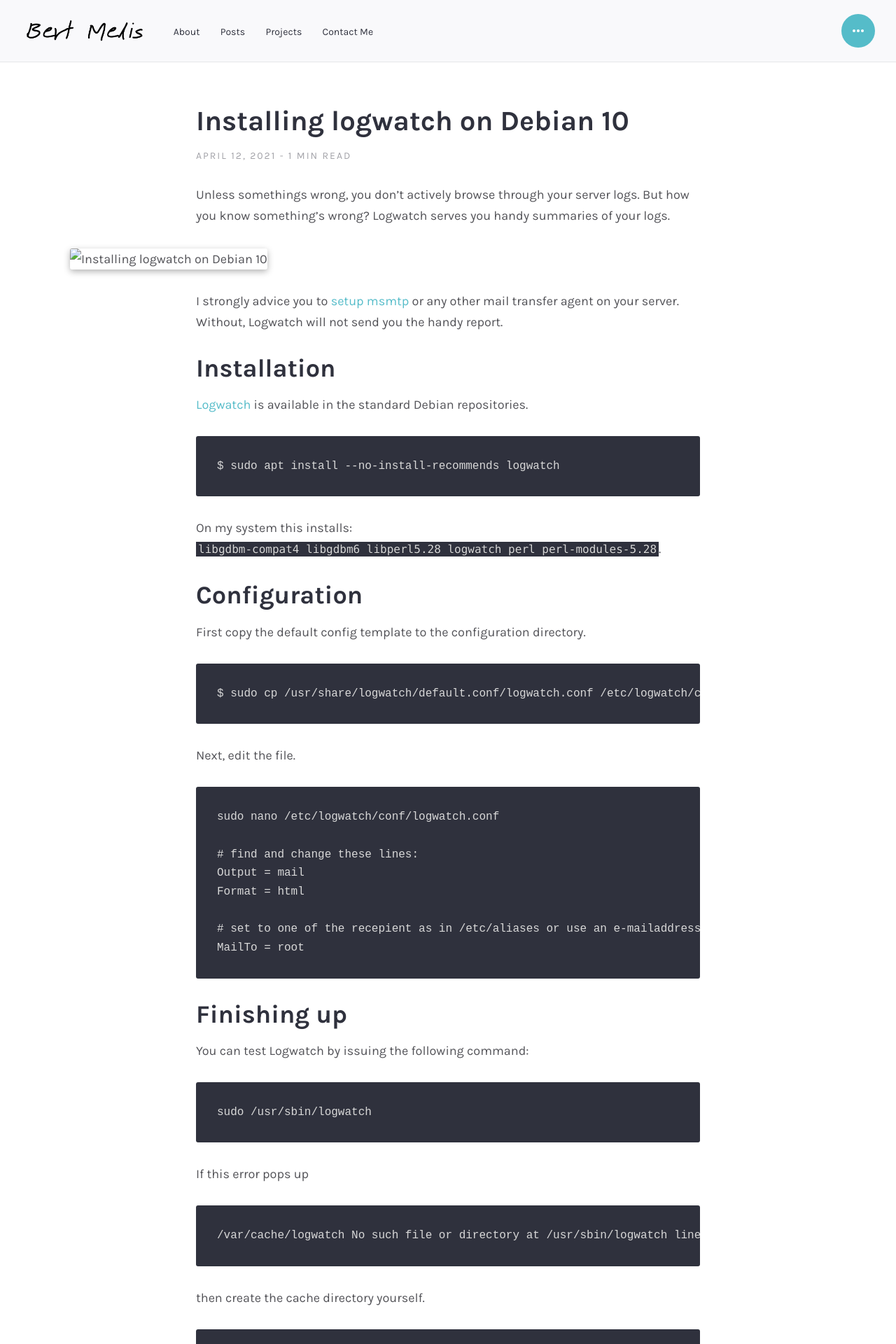
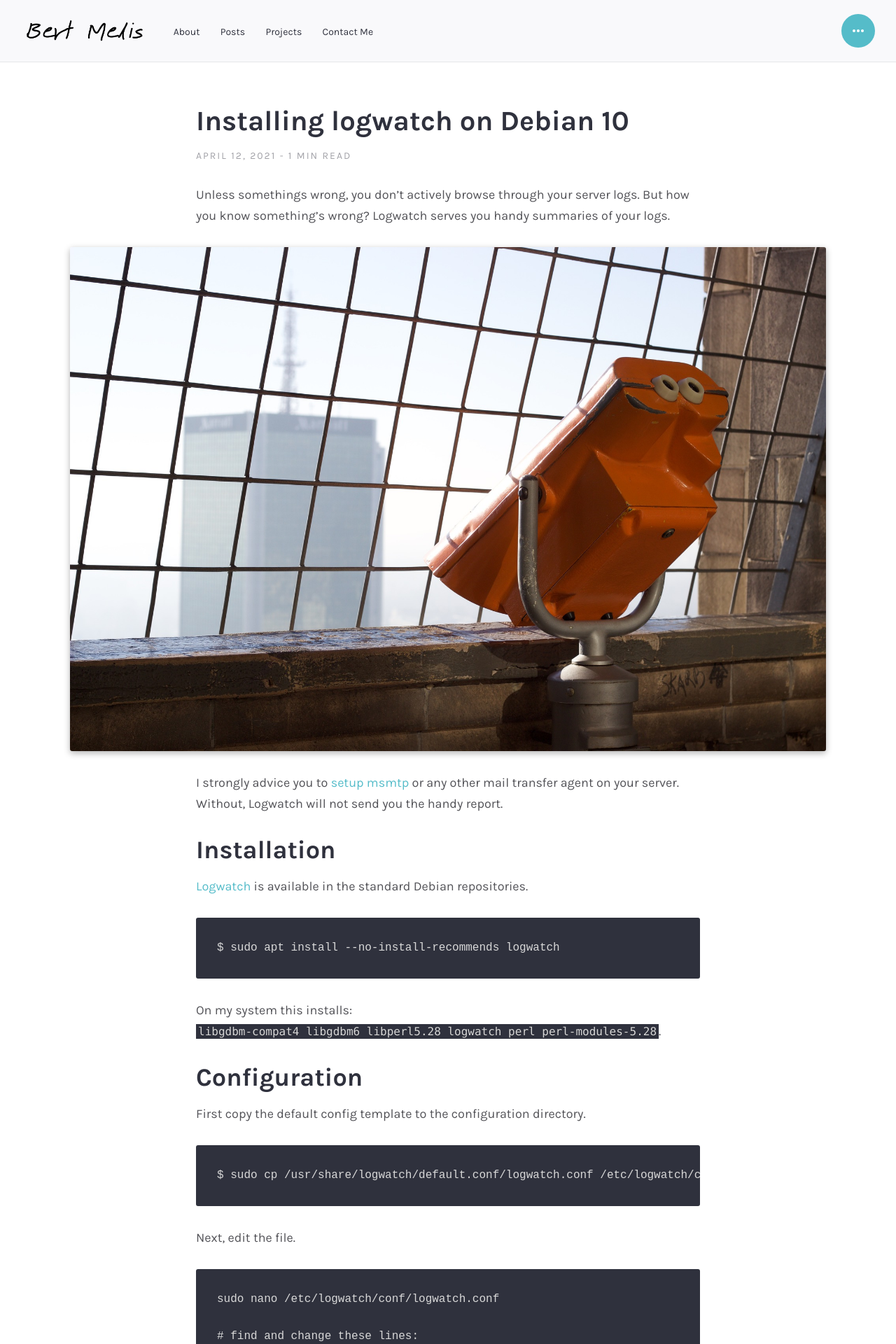
Before and after one commit to bertmelis/bertmelis.github.io, a Jekyll site: the page built from _posts/2021-04-12-2-Logwatch.md, in a window 1280 px wide. Shown: the top 1920 px of the page at 70% size. Built offline with Jekyll 4.4.1, drawn with Linux system fonts in a browser that asks for light colours; some web fonts are replaced.

Commit message:
fix images

```diff
--- a/_config.yml
+++ b/_config.yml
@@ -14,7 +14,7 @@ excerpt_separator: <!--more-->
 
 author:
   name: 'Bert Melis'
-  image: '/assets/images/authorimage.jpg'
+  image: 'assets/images/authorimage.jpg'
   greetings: 'Hi, cześć, hallo!'
   description: "On this blog you can read about my IoT projects. I also might share my recipe for Béarnaise sauce with you."
   bio: 'My name is Bert Melis. I&apos;m a reliability engineer by profession and a IoT enthusiast by heart. I try to make my small home smart without spending too much money.'
--- a/_includes/author.html
+++ b/_includes/author.html
@@ -1,5 +1,5 @@
 {% if site.author %}
-    <p class="hero-avatar"><img src="{{ site.author.image | absolute_url }}" alt="{{ site.author.name }}'s Picture" class="avatar" /></p>
+    <p class="hero-avatar"><img src="{{ site.author.image | relative_url }}" alt="{{ site.author.name }}'s Picture" class="avatar" /></p>
     <h2 class="hero-title">{{ site.author.greetings }}</h2>
     <p class="hero-description">{{ site.author.description }}</p>
 {% endif %}
--- a/_layouts/post.html
+++ b/_layouts/post.html
@@ -21,7 +21,7 @@ post_class: post-template
             </div>
             {% endif %}
             {% if page.featured_image %}
-            <div class="post-thumbnail"><img class="featured-image img-fluid" src="{{ site.baseurl }}{{ page.featured_image }}"
+            <div class="post-thumbnail"><img class="featured-image img-fluid" src="{{ page.featured_image | relative_url }}"
                     alt="{{ page.title }}"></div>
             {% endif %}
             <div class="post-content">
```
